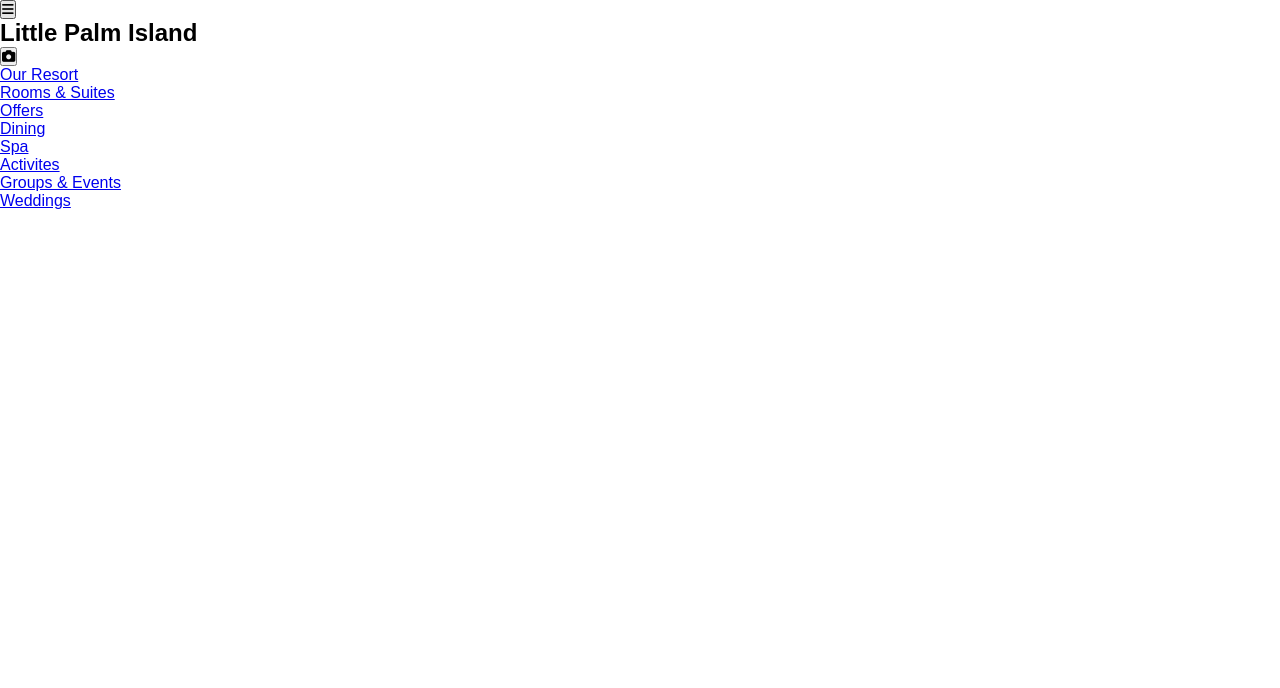
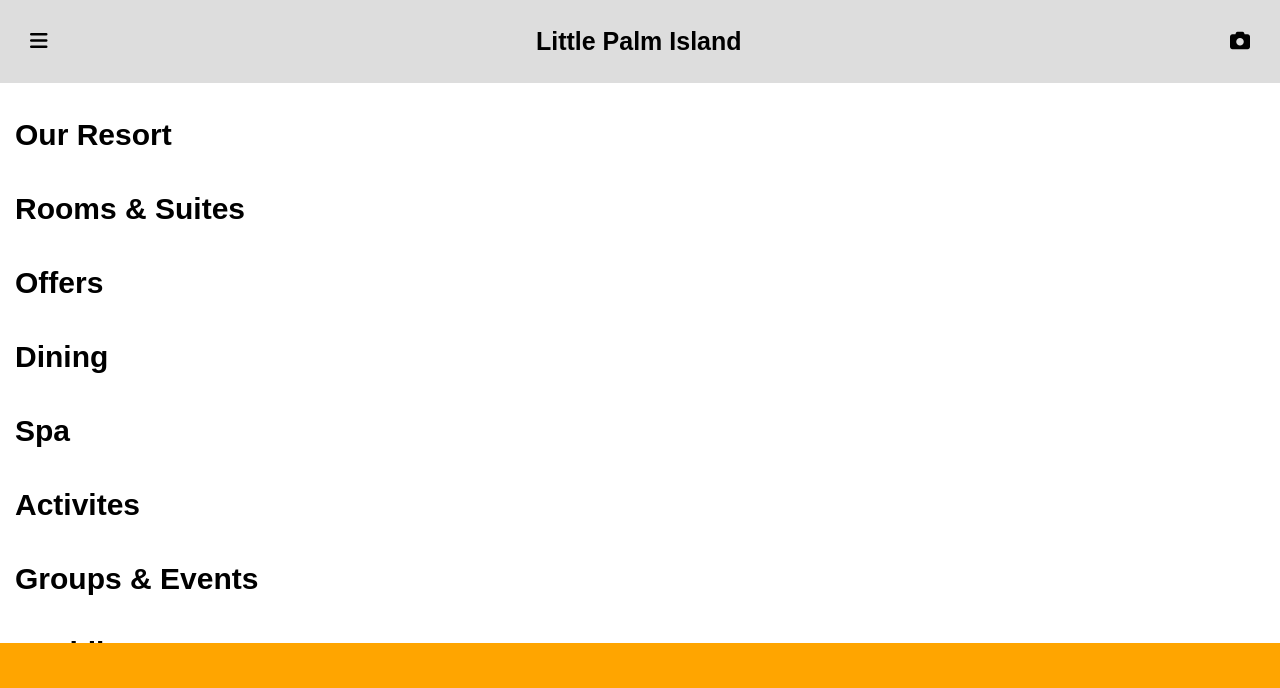
Before and after one commit to DepleyPuma/landingPage01, a website: page index.html in a window 1280 px wide. Shown: the top 688 px of the page. Drawn offline with Linux system fonts and the light colour scheme; a web font is replaced by a local one.

Commit message:
created new fiel _animation.scss, added fadeIn animation and created styles for navigation

```diff
--- /dev/null
+++ b/src/sass/_animation.scss
@@ -0,0 +1,9 @@
+@keyframes fadeIn {
+	from {
+		opacity: 0;
+	}
+
+	to {
+		opacity: 1;
+	}
+}
--- a/src/sass/_mixins.scss
+++ /dev/null
@@ -1,5 +0,0 @@
-.wrapper {
-	max-width: 1200px;
-	margin: 0 auto;
-	width: 100%;
-}
--- a/src/sass/main.scss
+++ b/src/sass/main.scss
@@ -1,5 +1,6 @@
 @use './colors';
 @use './mixins';
+@use './animation';
 
 *,
 *::after,
@@ -9,6 +10,113 @@
 	margin: 0;
 }
 
+html {
+	font-size: 62.5%;
+}
+
 body {
-	font-family: sans-serif;
+	font-family: 'Sofia Sans Condensed', sans-serif;
+	background-color: #ddd;
 }
+
+.body-sticky {
+	overflow: hidden;
+}
+
+.wrapper {
+	max-width: 1200px;
+	margin: 0 auto;
+	width: 100%;
+}
+
+.nav {
+	position: fixed;
+	display: flex;
+	flex-direction: column;
+	justify-content: center;
+	width: 100%;
+	z-index: 100;
+
+	&__bar {
+		display: flex;
+		justify-content: space-between;
+		align-items: center;
+		padding: 1em;
+		background-color: #ddd;
+	}
+
+	&__title {
+		font-size: 2.5rem;
+	}
+
+	&__burger-btn,
+	&__galery-btn {
+		padding: 1em;
+		font-size: 2rem;
+		border: none;
+		background-color: transparent;
+
+		&:hover {
+			cursor: pointer;
+		}
+	}
+
+	&__list {
+		display: none;
+		flex-direction: column;
+		gap: 2em;
+		background-color: #fff;
+		padding: 2em 0;
+		height: 85svh;
+		list-style: none;
+		overflow-y: scroll;
+		animation: fadeIn 0.5s linear both;
+
+		&--item {
+			font-size: 1.8rem;
+			font-weight: bold;
+
+			.nav-link {
+				display: block;
+				padding: 1em;
+				text-decoration: none;
+				color: #000;
+			}
+		}
+	}
+
+	.active {
+		display: flex;
+	}
+}
+
+.test-div {
+	height: 200svh;
+	background-color: orange;
+}
+
+@media (min-width: 768px) {
+	.nav {
+		&__list {
+			gap: 1em;
+			height: 70svh;
+			// overflow: hidden;
+
+			&--item {
+				font-size: 3rem;
+
+				.nav-link {
+					padding: 0.5em;
+				}
+			}
+		}
+	}
+}
+
+@media (min-width: 1200px) {
+	.nav {
+		&__list {
+			overflow: hidden;
+		}
+	}
+}
```
Also changed, not shown: dist/css/main.min.css.
